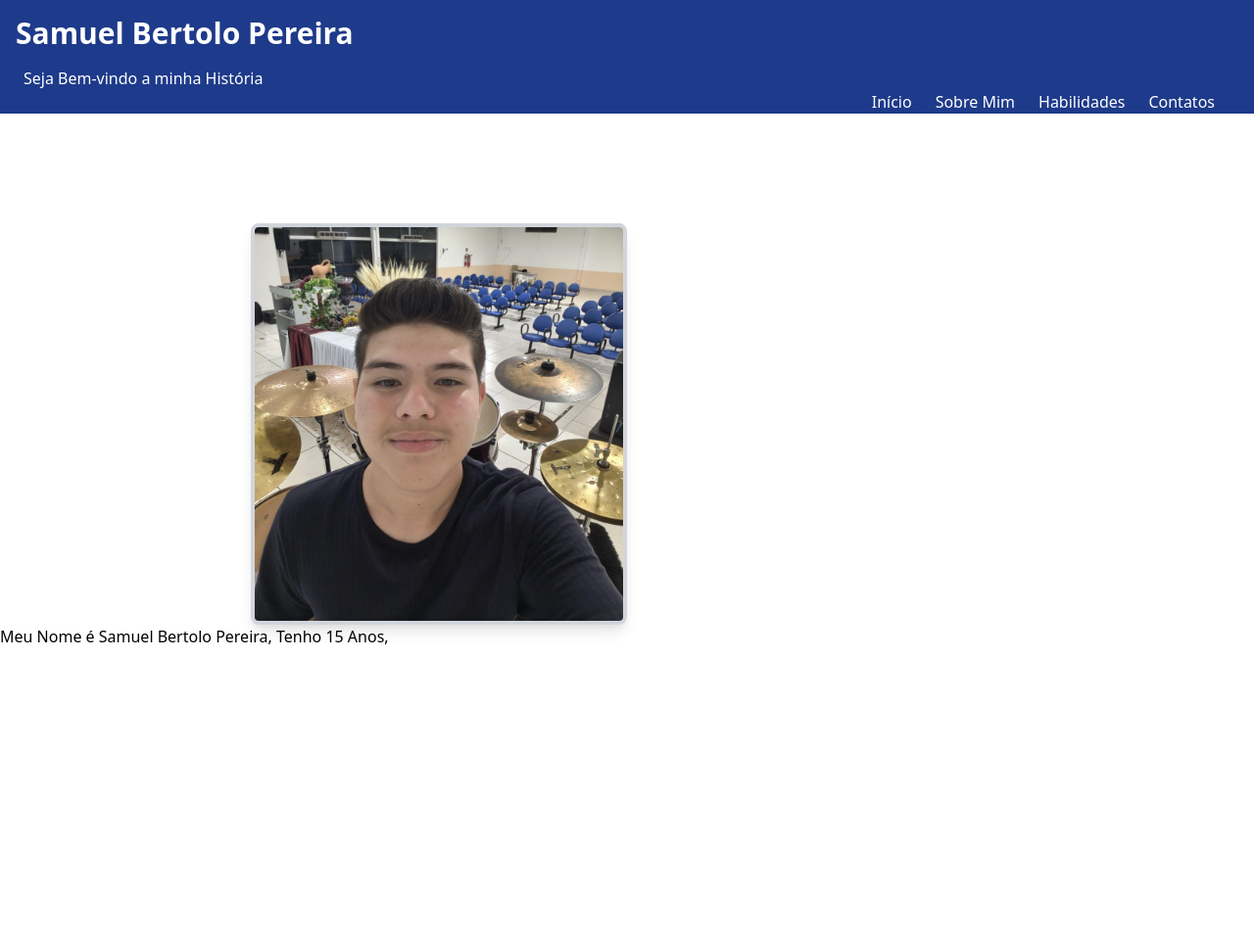
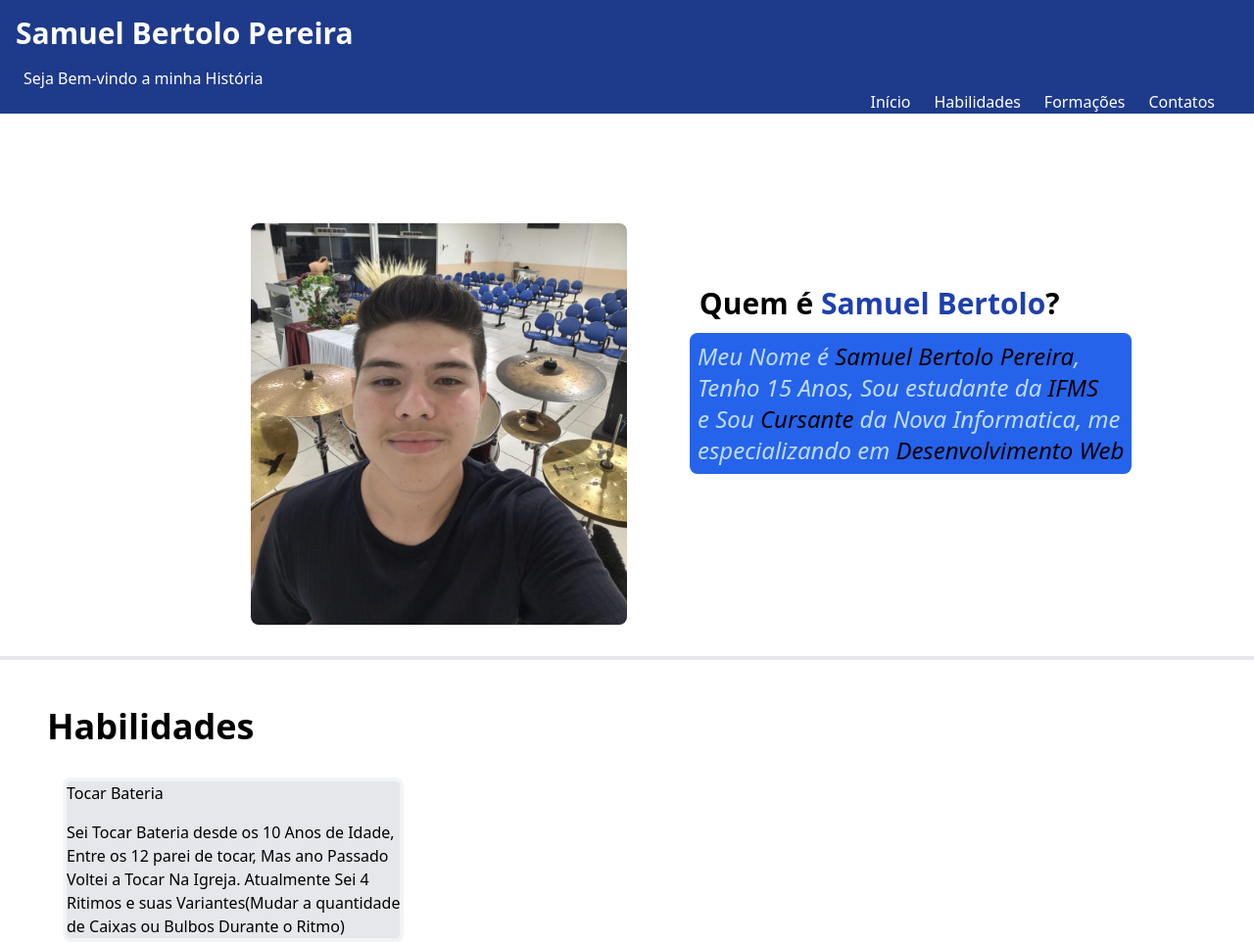
Before and after one commit to samuelpereira181210-commits/info2b, a plain HTML site: page Atividade laec/index.html in a window 1280 px wide. Shown: the whole page at 98% size. Before the commit the page ends 800 px from the top, so only its background shows below. Drawn offline with nearby package versions, Linux system fonts and the light colour scheme.

Commit message:
Add files via upload
Hoje eu alinhei o texto com a imagem e também  acrescentei um h2 na apresentação, acrescentei um houver nos links e coloquei algumas palavras em negrito no texto.
Também comecei a desenvolver a parte das habilidades, onde já coloquei uma das habilidades e dei uma breve estilizada nas informações do texto.

```diff
--- a/Atividade laec/index.html
+++ b/Atividade laec/index.html
@@ -13,17 +13,41 @@
             <h2 class="text-1xl ml-6">Seja Bem-vindo a minha História</h2>
             <nav>
                 <ul>
-                    <div class="flex gap-6 justify-end mr-10 ">
-                        <li><a href="">Início</a></li>
-                        <li><a href="">Sobre Mim</a></li>
-                        <li><a href="">Habilidades</a></li>
-                        <li><a href="">Contatos</a></li>
+                    <div class="flex gap-6 justify-end mr-10">
+                        <li><a class="hover:text-blue-300" href="">Início</a></li>
+                        <li><a class="hover:text-blue-300" href="">Habilidades</a></li>
+                        <li><a class="hover:text-blue-300" href="">Formações</a></li>
+                        <li><a class="hover:text-blue-300" href="">Contatos</a></li>
                     </div>
                 </ul>
             </nav>
         </section>
     </header>
-    <img src="SimSouEU.jpg" alt="" class="w-96 h-90 ml-64 mt-28 rounded-lg shadow-lg border-4 border-gray-300">
-    <p class="">Meu Nome é Samuel Bertolo Pereira, Tenho 15 Anos,</p>
+    <main>
+        <div class="flex items-start">
+            <img src="SimSouEU.jpg" alt="" class="w-96 h-90 ml-64 mt-28 rounded-lg">
+            <div class="flex flex-col">
+                <p class="ml-16 mt-56 text-blue-200 italic text-2xl rounded-lg border-8 border-blue-600 bg-blue-600 ">Meu Nome é <span class="text-black">Samuel Bertolo Pereira</span>,<br>Tenho 15 Anos, Sou estudante da <span class="text-black">IFMS</span> <br>e Sou <span class="text-black">Cursante</span> da Nova Informatica, me<br> especializando em <span class="text-black">Desenvolvimento Web</span></p>
+                <h2 class="text-3xl text-center -mt-48 font-semibold">Quem é <span class="text-blue-800">Samuel Bertolo</span>?</h2>
+            </div>
+        </div>
+    </main>
+
+    <div class="bg-gray-200 my-8 h-1"></div>
+
+    <main>
+        <section id="Habilidades">
+            <div>
+                <h1 class="font-semibold text-4xl ml-12 mt-12 ">Habilidades</h1>
+                <div class="flex items-start">
+                    <div class="flex flex-col ml-16 bg-gray-200 rounded-lg mt-8 border-gray-100 border-4">
+                        <h3 class="">Tocar Bateria</h3>
+                        <p class="mt-4">Sei Tocar Bateria desde os 10 Anos de Idade, <br>Entre os 12 parei de tocar, Mas ano Passado <br>Voltei a Tocar Na Igreja. Atualmente Sei 4 <br>Ritimos e suas Variantes(Mudar a quantidade<br> de Caixas ou Bulbos Durante o Ritmo) </p>
+                    </div>
+                </div>
+            </div>
+        </section>
+    </main>
+
 </body>
 </html>
```
